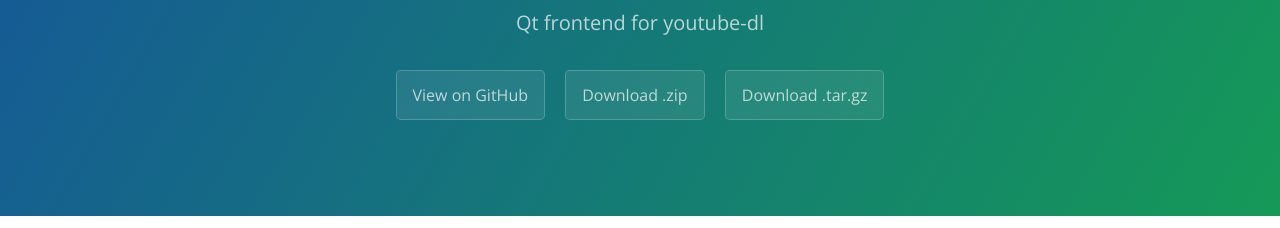
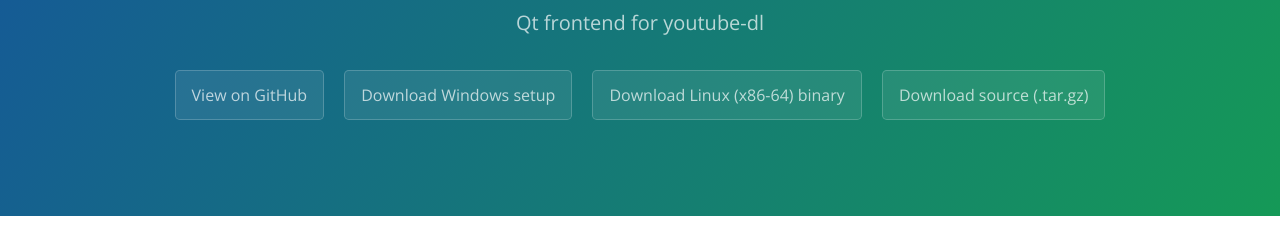
Before and after one commit to rrooij/youtube-dl-qt, a plain HTML site: page index.html in a window 1280 px wide. Shown: the part 167-395 px from the top of the page. Drawn offline with nearby package versions, Linux system fonts and the light colour scheme.

Commit message:
index.html: add Windows setup and GNU/Linux binary

```diff
--- a/index.html
+++ b/index.html
@@ -14,8 +14,9 @@
       <h1 class="project-name">Youtube-dl-qt</h1>
       <h2 class="project-tagline">Qt frontend for youtube-dl</h2>
       <a href="https://github.com/rrooij/youtube-dl-qt" class="btn">View on GitHub</a>
-      <a href="https://github.com/rrooij/youtube-dl-qt/zipball/master" class="btn">Download .zip</a>
-      <a href="https://github.com/rrooij/youtube-dl-qt/tarball/master" class="btn">Download .tar.gz</a>
+      <a href="https://github.com/rrooij/youtube-dl-qt/releases/download/v0.4-alpha/setup_windows.exe" class="btn">Download Windows setup</a>
+      <a href="https://github.com/rrooij/youtube-dl-qt/releases/download/v0.4-alpha/youtube-dl-qt_linux_x86-64" class="btn">Download Linux (x86-64) binary</a>
+      <a href="https://github.com/rrooij/youtube-dl-qt/tarball/master" class="btn">Download source (.tar.gz)</a>
     </section>
 
     <section class="main-content">
```
